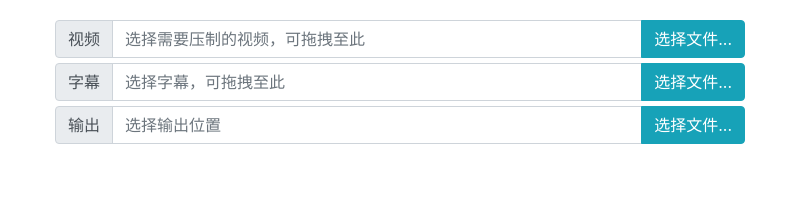
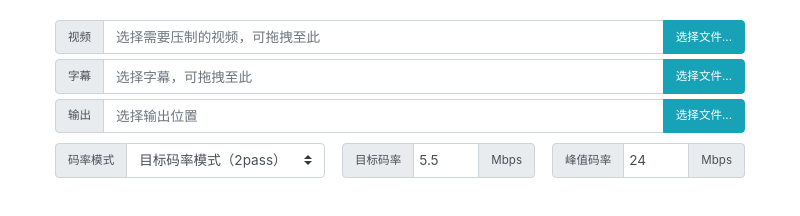
Before and after one commit to DavyVan/YouzimuEnc-ffmpeg, an Electron app: page app/index.html in a window 800 px wide. Drawn offline with Linux system fonts and the light colour scheme; no server answers.

Commit message:
Added more elements to index.html, mainly about bitrate control

```diff
--- a/app/index.html
+++ b/app/index.html
@@ -2,6 +2,12 @@
     <head>
         <link rel="stylesheet" href="css/bootstrap.min.css">
         <style>
+            .input-group * {
+                font-size: 85%;
+                /* line-height: 50%; */
+                /* height: 75%; */
+            }
+
             #display-div {
                 font-size: 10;
             }
@@ -13,6 +19,25 @@
 
             #ass-input-group, #output-group {
                 margin-top: 5px;
+            }
+
+            #bitrate-control-row {
+                margin-top: 10px;
+            }
+            #bitrate-control-row .col {
+                /* padding-right: 2px; */
+                padding-left: 2px;
+            }
+            #bitrate-control-row input {
+                padding-left: 5px;
+                padding-right: 5px;
+            }
+
+            #bitrate-mode-group {
+                width: 50%;
+            }
+            #target-bitrate-group,#max-bitrate-group {
+                width: 10%;
             }
         </style>
     </head>
@@ -48,6 +73,43 @@
                     <button class="btn btn-info" type="button" id="choose-output">选择文件...</button>
                 </div>
             </div>
+            <div class="row" id="bitrate-control-row">
+                <div class="col-5" id="bitrate-mode-group">
+                    <div class="input-group">
+                        <div class="input-group-prepend">
+                          <label class="input-group-text" for="bitrate-mode-select">码率模式</label>
+                        </div>
+                        <select class="custom-select" id="bitrate-mode-select">
+                          <option value="0">目标码率模式（1pass）</option>
+                          <option value="1" selected>目标码率模式（2pass）</option>
+                          <option value="2">CRF模式（1pass）</option>
+                          <option value="3">CRF模式（2pass）</option>
+                        </select>
+                    </div>
+                </div>
+                <div class="col" id="target-bitrate-group">
+                    <div class="input-group">
+                        <div class="input-group-prepend">
+                          <span class="input-group-text">目标码率</span>
+                        </div>
+                        <input type="number" class="form-control" max="100" value="5.5" maxlength="4" step="0.5" id="target-bitrate-input">
+                        <div class="input-group-append">
+                          <span class="input-group-text">Mbps</span>
+                        </div>
+                    </div>
+                </div>
+                <div class="col" id="max-bitrate-group">
+                    <div class="input-group">
+                        <div class="input-group-prepend">
+                            <span class="input-group-text">峰值码率</span>
+                        </div>
+                        <input type="number" class="form-control" max="100" value="24" maxlength="4" step="0.5" id="max-bitrate-input">
+                        <div class="input-group-append">
+                            <span class="input-group-text">Mbps</span>
+                        </div>
+                    </div>
+                </div>
+            </div>
         </div>
         <script src="js/index.js"></script>
     </body>
```
